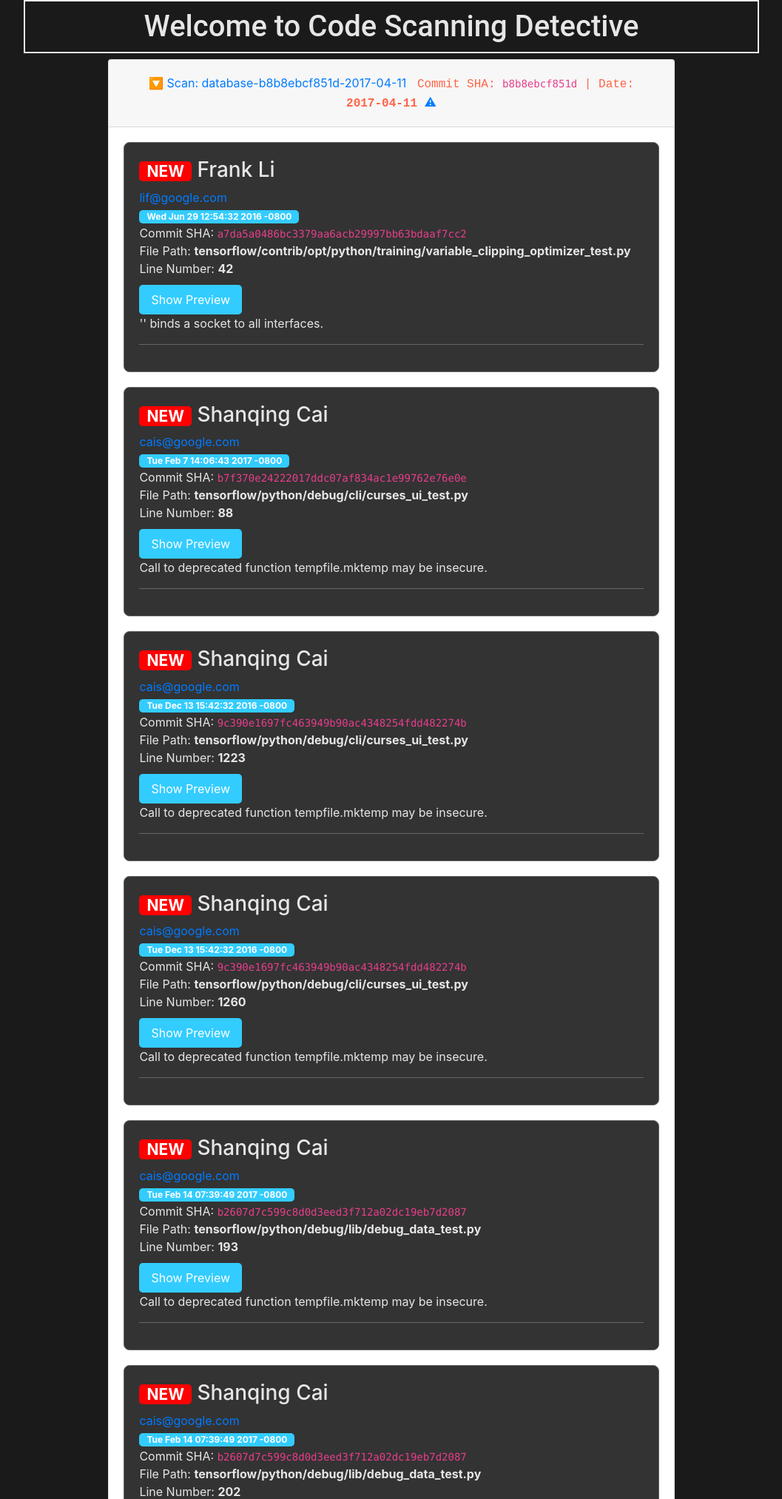
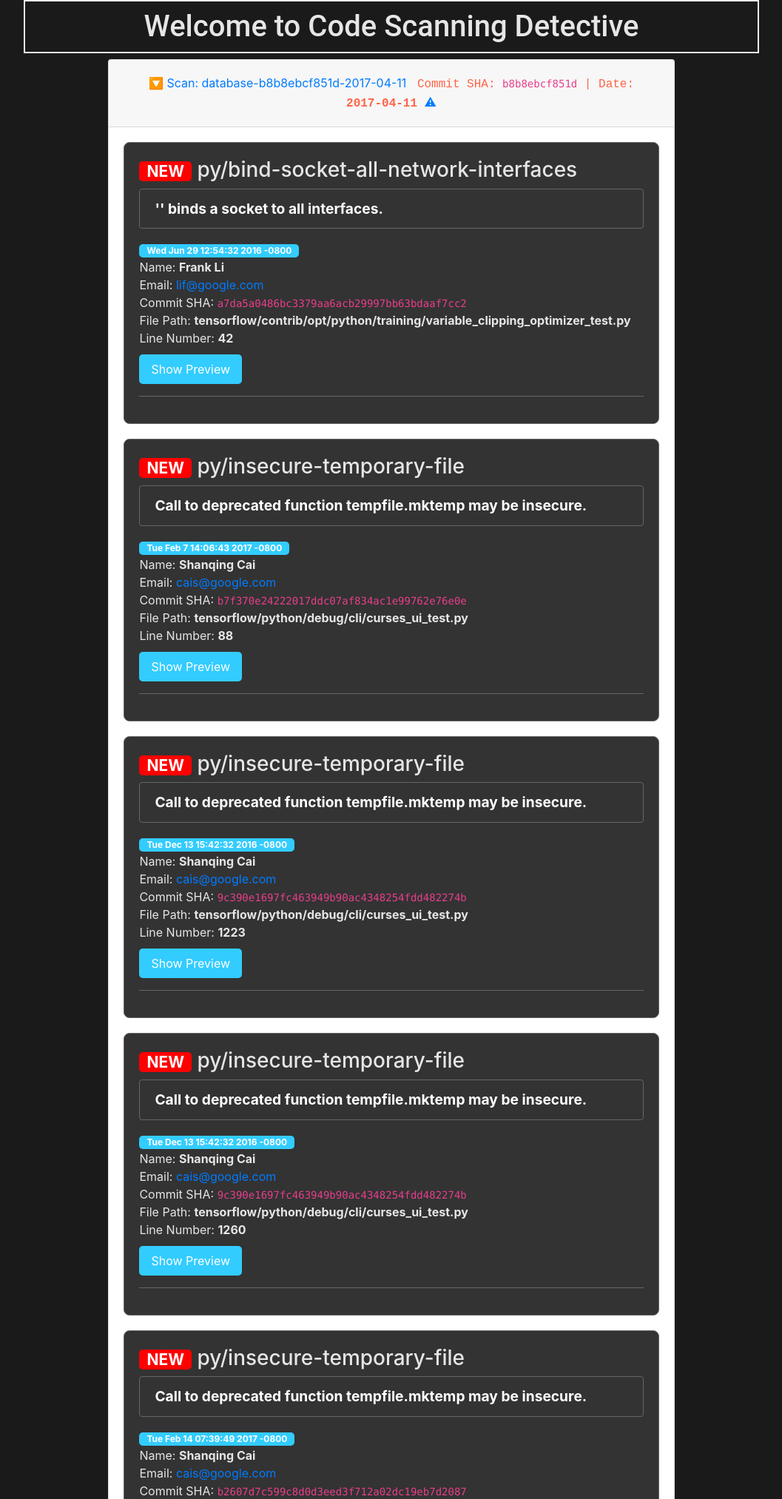
Before and after one commit to abhimeda/code_scanning_hackathon, a Flask app: page / in a window 1280 px wide, after a click that opens the changed part. Shown: the top 2026 px of the page at 74% size, without its empty margins (111-1168 px from the left). Run offline with Flask 3, Linux system fonts and the light colour scheme; parts of the project's set-up code (start-up, migrations or seed data) failed here and were passed over; some libraries are stand-ins or nearby versions.

Commit message:
reorganize title and name and email on webpage

```diff
--- a/static/css/style.css
+++ b/static/css/style.css
@@ -111,3 +111,11 @@ hr {
 .emoji {
     margin-left: 5px;
 }
+
+.custom-alert {
+    background-color: #333; /* Dark background color */
+    border-color: #666; /* Dark border color */
+    color: #fff; /* Light text color */
+    font-size: 1.2em; /* Make the text larger */
+    font-weight: bold; /* Make the text bold */
+}
--- a/templates/index.html
+++ b/templates/index.html
@@ -23,9 +23,11 @@
                 <div class="card-body">
                     {% for vuln in value['new_vulns'] %}
                         <div class="post">
-                            <h3><span class="badge new-badge">NEW</span> {{ vuln['author'] }} </h3> <!-- Add 'NEW' badge here -->
-                            <div><a href="mailto:{{ vuln['email'] }}">{{ vuln['email'] }}</a></div>
+                            <h3><span class="badge new-badge">NEW</span> {{ vuln['title'] }} </h3> <!-- Add 'NEW' badge here -->
+                            <div class="alert custom-alert" role="alert">{{ vuln['message'] }}</div>
                             <div><span class="badge badge-danger">{{ vuln['date'] }}</span></div>  <!-- Change badge color to 'danger' for new vulnerabilities -->
+                            <div>Name: <strong>{{ vuln['author'] }}</strong></div>
+                            <div>Email: <a href="mailto:{{ vuln['email'] }}">{{ vuln['email'] }}</a></div>
                             <div>Commit SHA: <code>{{ vuln['sha'] }}</code></div>
                             <div>File Path: <strong>{{ vuln['file_path'] }}</strong></div>
                             <div>Line Number: <strong>{{ vuln['line'] }}</strong></div>
@@ -41,15 +43,14 @@
                                     <p>
                                 {% endfor %}
                             </ul>
-
-                            <p>{{ vuln['message'] }}</p>
                             <hr>
                         </div>
                     {% endfor %}
 
                     {% for vuln in value['old_vulns'] %}
                         <div class="post">
-                            <h3>{{ vuln['author'] }}</h3>
+                            <h3>{{ vuln['title'] }} </h3>
+                            <div class="alert custom-alert" role="alert">{{ vuln['message'] }}</div>
                             <div><a href="mailto:{{ vuln['email'] }}">{{ vuln['email'] }}</a></div>
                             <div><span class="badge badge-primary">{{ vuln['date'] }}</span></div>
                             <div>Commit SHA: <code>{{ vuln['sha'] }}</code></div>
```
